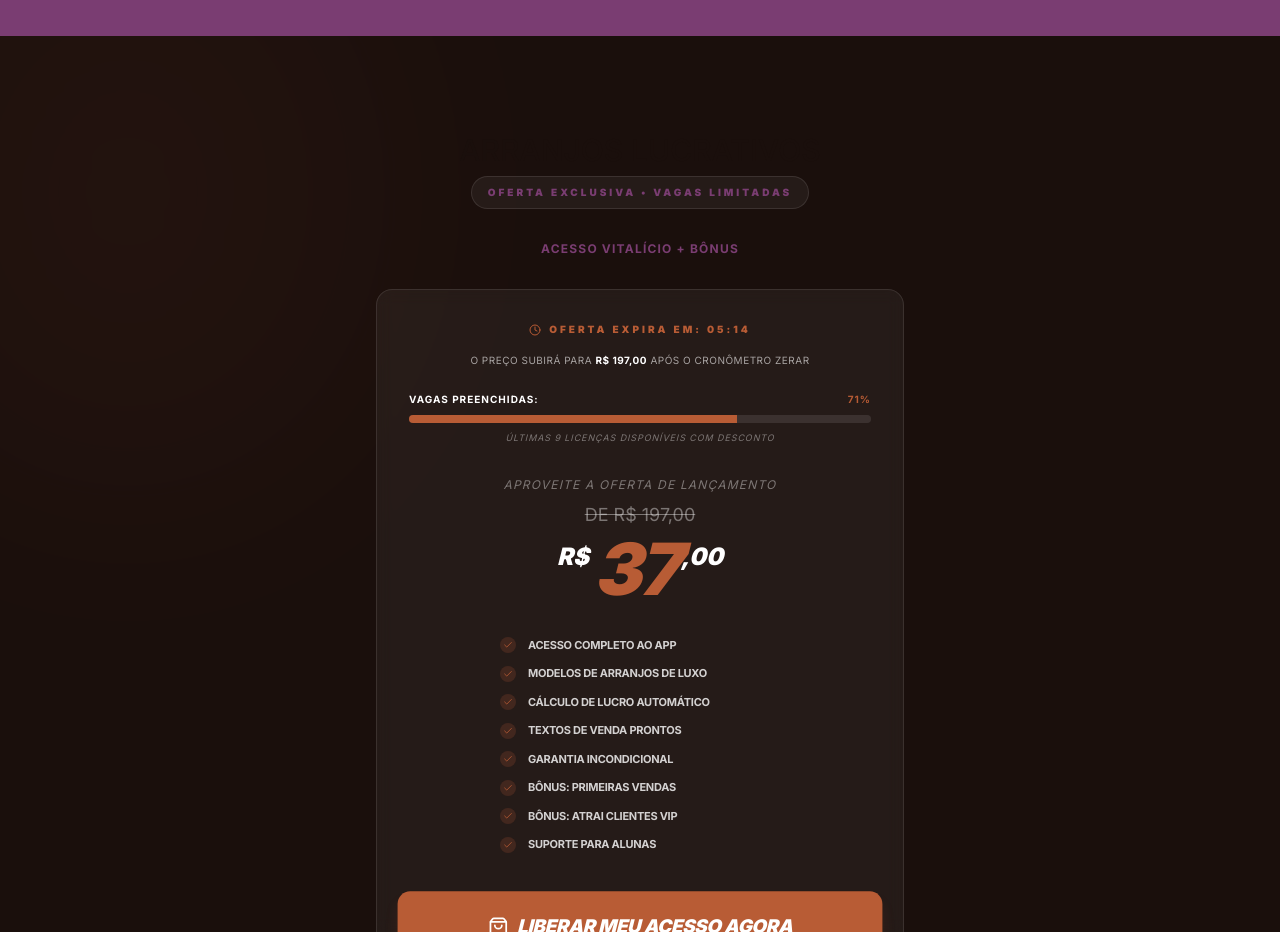
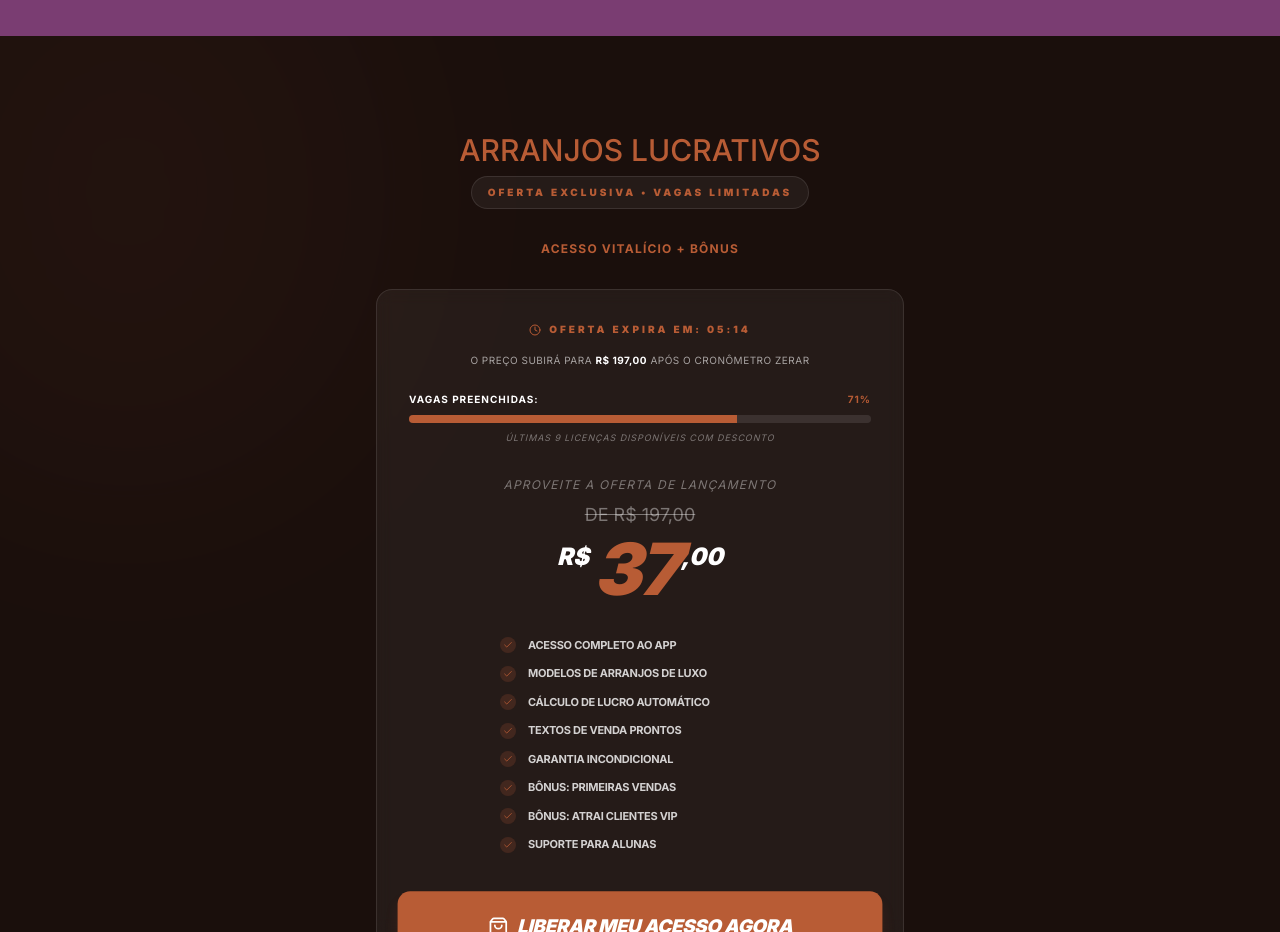
Before and after one commit to AxerCompany/Arranjos-Lucrativos, a React (Vite) app: page / in a window 1280 px wide. Shown: the part 7080-8012 px from the top of the page. Built offline with nearby package versions, Linux system fonts and the light colour scheme.

Commit message:
feat: Update hero section colors to terracota
Changes the primary accent color in the hero section from 'malva' to 'terracota' for improved brand consistency and visual appeal.

```diff
--- a/src/App.tsx
+++ b/src/App.tsx
@@ -617,11 +617,11 @@ const Pricing = () => {
 
       <div className="max-w-xl mx-auto px-6 text-center relative z-10">
         <div className="mb-8">
-          <h2 className="text-2xl md:text-3xl font-medium uppercase mb-2">Arranjos Lucrativos</h2>
-          <span className="text-[10px] font-black tracking-[0.3em] uppercase text-malva bg-white/5 px-4 py-2 rounded-full border border-white/10 inline-block mb-8">
+          <h2 className="text-2xl md:text-3xl font-medium uppercase mb-2 text-terracota">Arranjos Lucrativos</h2>
+          <span className="text-[10px] font-black tracking-[0.3em] uppercase text-terracota bg-white/5 px-4 py-2 rounded-full border border-white/10 inline-block mb-8">
             OFERTA EXCLUSIVA • VAGAS LIMITADAS
           </span>
-          <p className="text-malva text-xs font-bold tracking-widest uppercase">ACESSO VITALÍCIO + BÔNUS</p>
+          <p className="text-terracota text-xs font-bold tracking-widest uppercase">ACESSO VITALÍCIO + BÔNUS</p>
         </div>
 
         <div className="group relative bg-white/5 border border-white/10 rounded-2xl p-8 mb-8 backdrop-blur-sm hover:bg-white/10 transition-all duration-500 hover:shadow-2xl hover:shadow-terracota/5">
```
